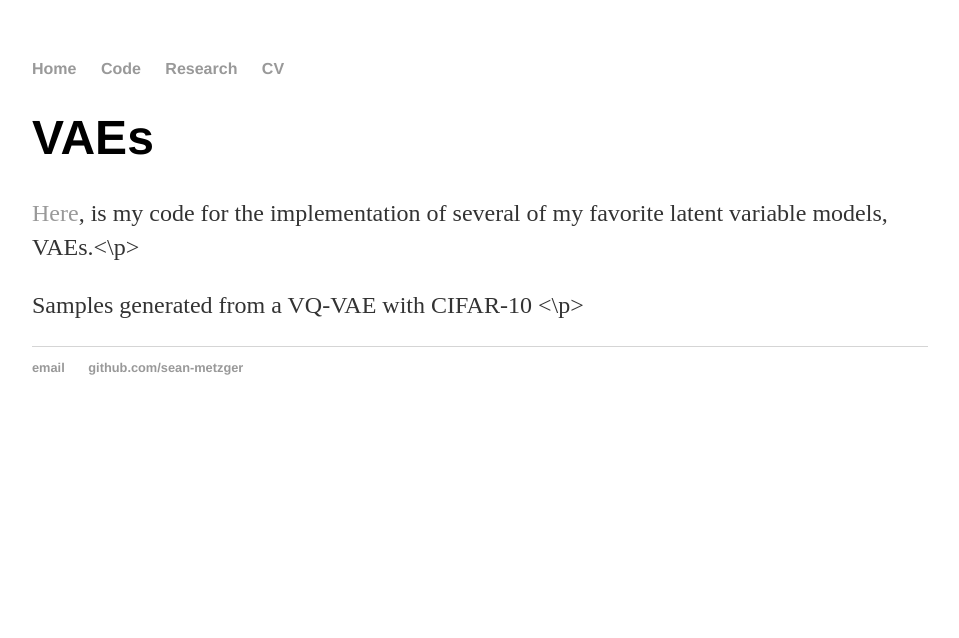
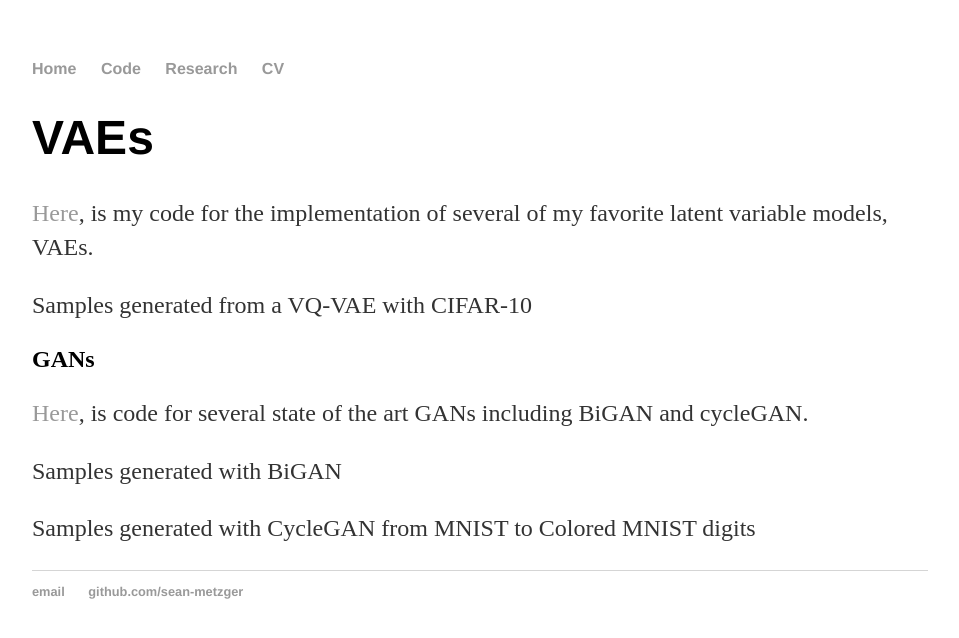
Before and after one commit to sean-metzger/sean-metzger.github.io, a Jekyll site: the page built from code/index.html, in a window 1280 px wide. Shown: the top 638 px of the page, without its empty margins (160-1119 px from the left). Built offline with Jekyll 4.4.1, drawn with Linux system fonts in a browser that asks for light colours.

Commit message:
Update index.html

```diff
--- a/code/index.html
+++ b/code/index.html
@@ -5,6 +5,10 @@ title: Code
 
 <div class="blurb">
 	<h1>VAEs</h1>
-		<p> <a href="https://github.com/sean-metzger/code_examples/blob/master/vaes.ipynb">Here</a>, is my code for the implementation of several of my favorite latent variable models, VAEs.<\p>
-		<p> Samples generated from a VQ-VAE with CIFAR-10 <\p>
+		<p> <a href="https://github.com/sean-metzger/code_examples/blob/master/vaes.ipynb">Here</a>, is my code for the implementation of several of my favorite latent variable models, VAEs.</p>
+		<p> Samples generated from a VQ-VAE with CIFAR-10 </p>
+	<h2>GANs</h2>
+		<p> <a href="https://github.com/sean-metzger/code_examples/blob/master/gans.ipynb">Here</a>, is code for several state of the art GANs including BiGAN and cycleGAN.</p>
+		<p> Samples generated with BiGAN </p>
+		<p> Samples generated with CycleGAN from MNIST to Colored MNIST digits </p>
 </div><!-- /.blurb -->
```
